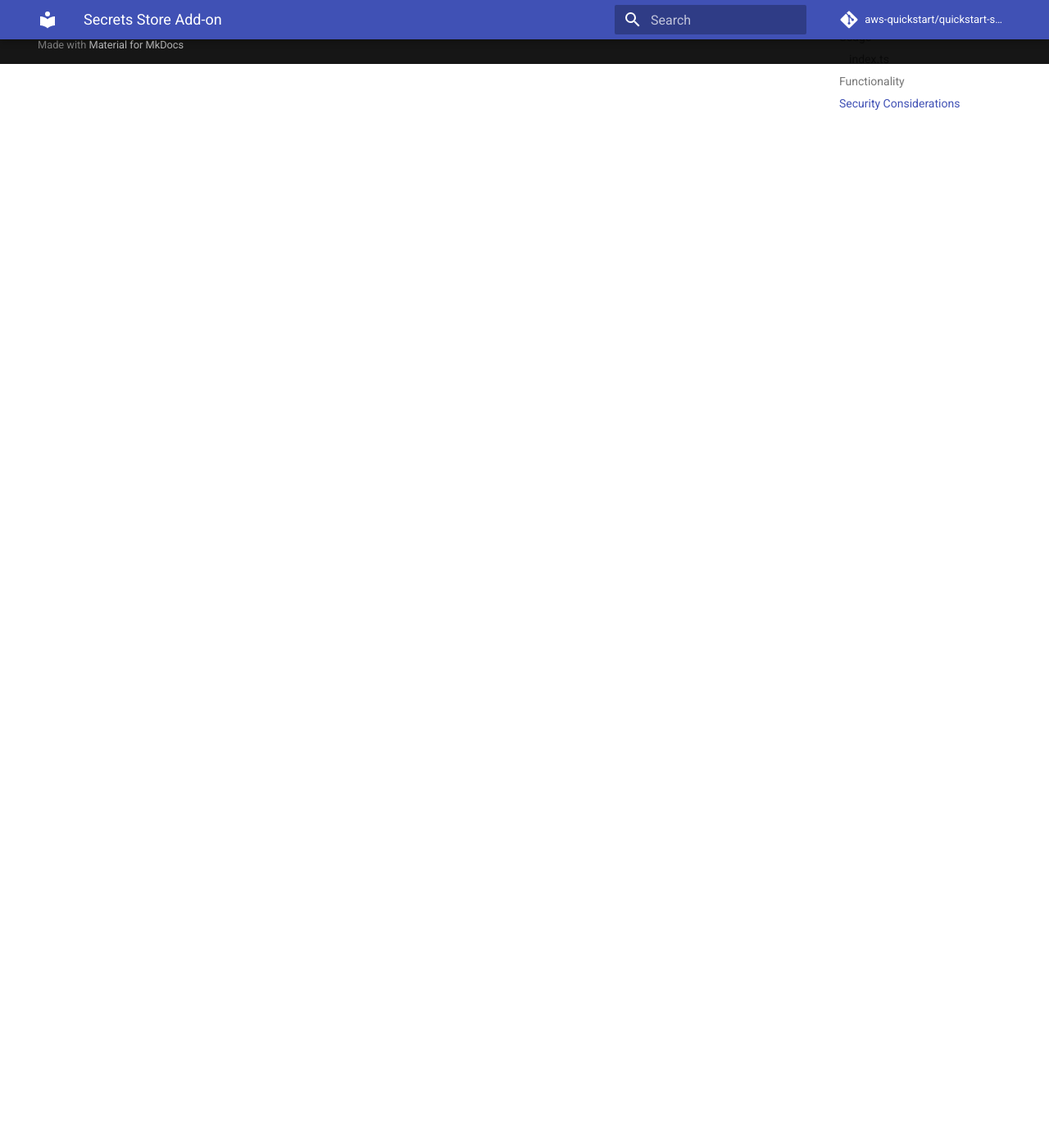
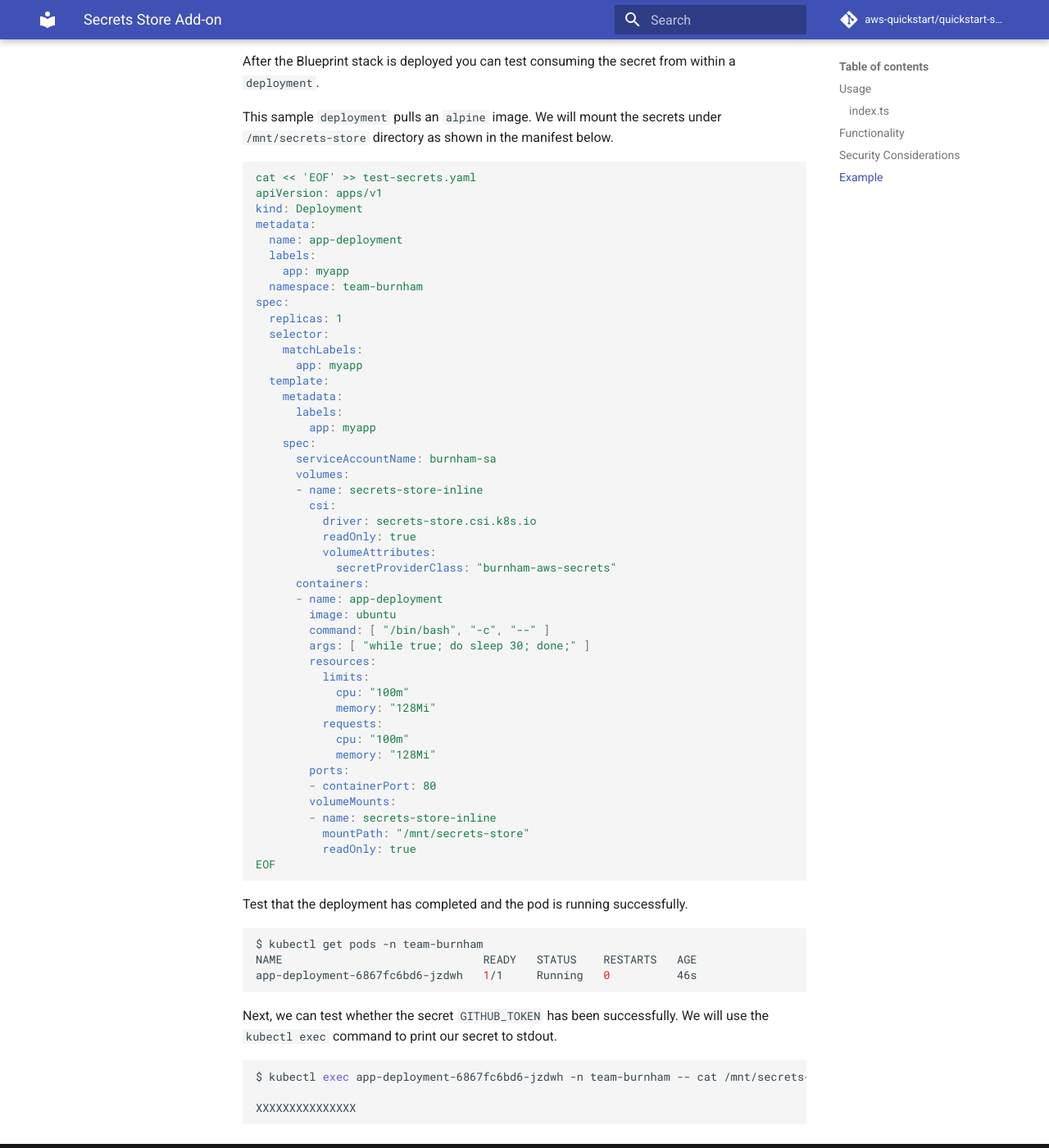
Before and after one commit to aws-quickstart/cdk-eks-blueprints, an MkDocs documentation site: the page built from docs/addons/secrets-store.md, in a window 1280 px wide and 1400 px high, scrolled down 1885 px. Shown: the whole window at 82% size. Built offline with MkDocs 1.6.1 and Material for MkDocs 9.7.7, drawn with Linux system fonts in a browser that asks for light colours; comment, search, counter and statistics services are not loaded; before the commit the page ends 1963 px from its top, so only the background shows below that; some of the changed text lies outside the part shown.

````diff
--- a/docs/addons/secrets-store.md
+++ b/docs/addons/secrets-store.md
@@ -31,7 +29,7 @@
       name: "burnham",
       secrets: [
         {
-          secretName: 'mysecret',
+          secretName: 'GITHUB_TOKEN',
           secretType: SecretType.SECRETSMANAGER
         }
       ]
@@ -60,3 +58,73 @@
 ## Security Considerations
 
 The AWS Secrets Manger and Config Provider provides compatibility for legacy applications that access secrets as mounted files in the pod. Security conscious appliations should use the native AWS APIs to fetch secrets and optionally cache them in memory rather than storing them in the file system.
+
+## Example
+
+After the Blueprint stack is deployed you can test consuming the secret from within a `deployment`.
+
+This sample `deployment` pulls an `alpine` image. We will mount the secrets under `/mnt/secrets-store` directory as shown in the manifest below.
+
+```yaml
+cat << 'EOF' >> test-secrets.yaml
+apiVersion: apps/v1
+kind: Deployment
+metadata:
+  name: app-deployment
+  labels:
+    app: myapp
+  namespace: team-burnham
+spec:
+  replicas: 1
+  selector:
+    matchLabels:
+      app: myapp
+  template:
+    metadata:
+      labels:
+        app: myapp
+    spec:
+      serviceAccountName: burnham-sa
+      volumes:
+      - name: secrets-store-inline
+        csi:
+          driver: secrets-store.csi.k8s.io
+          readOnly: true
+          volumeAttributes:
+            secretProviderClass: "burnham-aws-secrets"
+      containers:
+      - name: app-deployment
+        image: ubuntu
+        command: [ "/bin/bash", "-c", "--" ]
+        args: [ "while true; do sleep 30; done;" ]
+        resources:
+          limits:
+            cpu: "100m"
+            memory: "128Mi"
+          requests:
+            cpu: "100m"
+            memory: "128Mi"
+        ports:
+        - containerPort: 80
+        volumeMounts:
+        - name: secrets-store-inline
+          mountPath: "/mnt/secrets-store"
+          readOnly: true
+EOF
+```
+
+Test that the deployment has completed and the pod is running successfully.
+
+```sh
+$ kubectl get pods -n team-burnham
+NAME                              READY   STATUS    RESTARTS   AGE
+app-deployment-6867fc6bd6-jzdwh   1/1     Running   0          46s
+```
+
+Next, we can test whether the secret `GITHUB_TOKEN` has been successfully. We will use the `kubectl exec` command to print our secret to stdout.
+
+```sh
+$ kubectl exec app-deployment-6867fc6bd6-jzdwh -n team-burnham -- cat /mnt/secrets-store/GITHUB_TOKEN
+
+XXXXXXXXXXXXXXX
+```
````
Also changed, not shown: other parts of docs/addons/secrets-store.md (+1 -3 lines), 5 other files.
